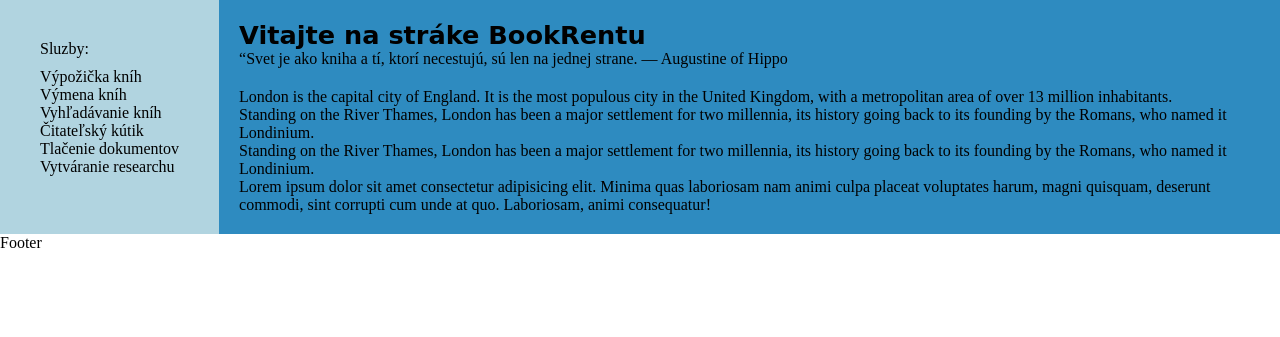
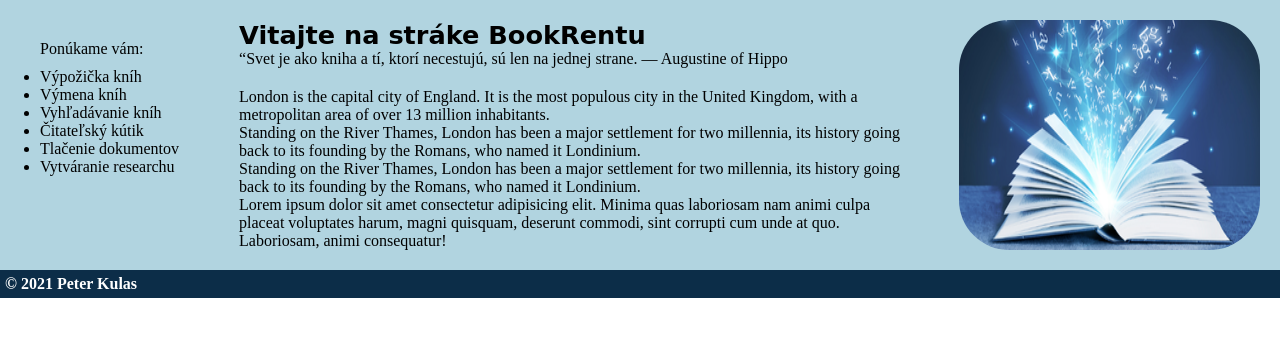
Before and after one commit to PeterKulas/VAII_Semestr-lnaPr, a PHP site: page / in a window 1280 px wide. Shown: the part 64-401 px from the top of the page. Run offline with PHP 8.4, Linux system fonts and the light colour scheme.

Commit message:
pridanie obrazku

```diff
--- a/Checkpoint1/index.html
+++ b/Checkpoint1/index.html
@@ -10,6 +10,7 @@
 </head>
 
 <body>
+
     <header>
         <div class="navbar-container">
             <span>BookRent</span>
@@ -24,7 +25,7 @@
 
     <section>
         <nav>
-            <span>Sluzby:</span>
+            <span>Ponúkame vám:</span>
             <ul class="index-zoznamSluzieb">
                 <li>Výpožička kníh</li>
                 <li>Výmena kníh</li>
@@ -49,16 +50,18 @@
                 back to its founding by the Romans, who named it Londinium.</p>
             <p>Standing on the River Thames, London has been a major settlement for two millennia, its history going
                 back to its founding by the Romans, who named it Londinium.</p>
-            <p>Lorem ipsum dolor sit amet consectetur adipisicing elit. Minima quas laboriosam nam animi culpa placeat
+            <p>Lorem ipsum dolor sit amet consectetur adipisicing elit. Minima quas laboriosam nam animi culpa
+                placeat
                 voluptates harum, magni quisquam, deserunt commodi, sint corrupti cum unde at quo. Laboriosam, animi
                 consequatur!</p>
         </article>
+
+        <img src="images/book.png" alt="book">
     </section>
 
-    <footer>
-        <p>Footer</p>
+    <footer class="index-footer">
+        <p>© 2021 Peter Kulas</p>
     </footer>
-
 </body>
 
 </html>
--- a/Checkpoint1/style.css
+++ b/Checkpoint1/style.css
@@ -57,7 +57,8 @@ body {
 /*********** Index Styles **********/
 section {
   display: flex;
-  background-color: #2e8bc0;
+  background-color: #b1d4e0;
+  align-items: stretch;
 }
 
 nav {
@@ -71,12 +72,16 @@ nav span {
   margin-bottom: 10px;
 }
 
-.index-zoznamSluzieb {
-  list-style-type: none;
-}
 .index-zoznamSluzieb li {
   display: list-item;
   white-space: nowrap; /*StackOverFlow*/
+}
+
+.index-zoznamSluzieb li:active,
+.index-zoznamSluzieb li:hover {
+  cursor: pointer;
+  font-weight: bold;
+  text-decoration: underline;
 }
 
 .index-article {
@@ -90,6 +95,18 @@ nav span {
 .index-welcome h1 {
   font-size: 160%;
   font-family: cursive;
+}
+
+section img {
+  padding: 20px;
+  border-radius: 70px;
+}
+
+.index-footer {
+  background-color: #0c2d48;
+  color: white;
+  font-weight: bold;
+  padding: 5px;
 }
 
 @media (max-width: 600px) {
```
